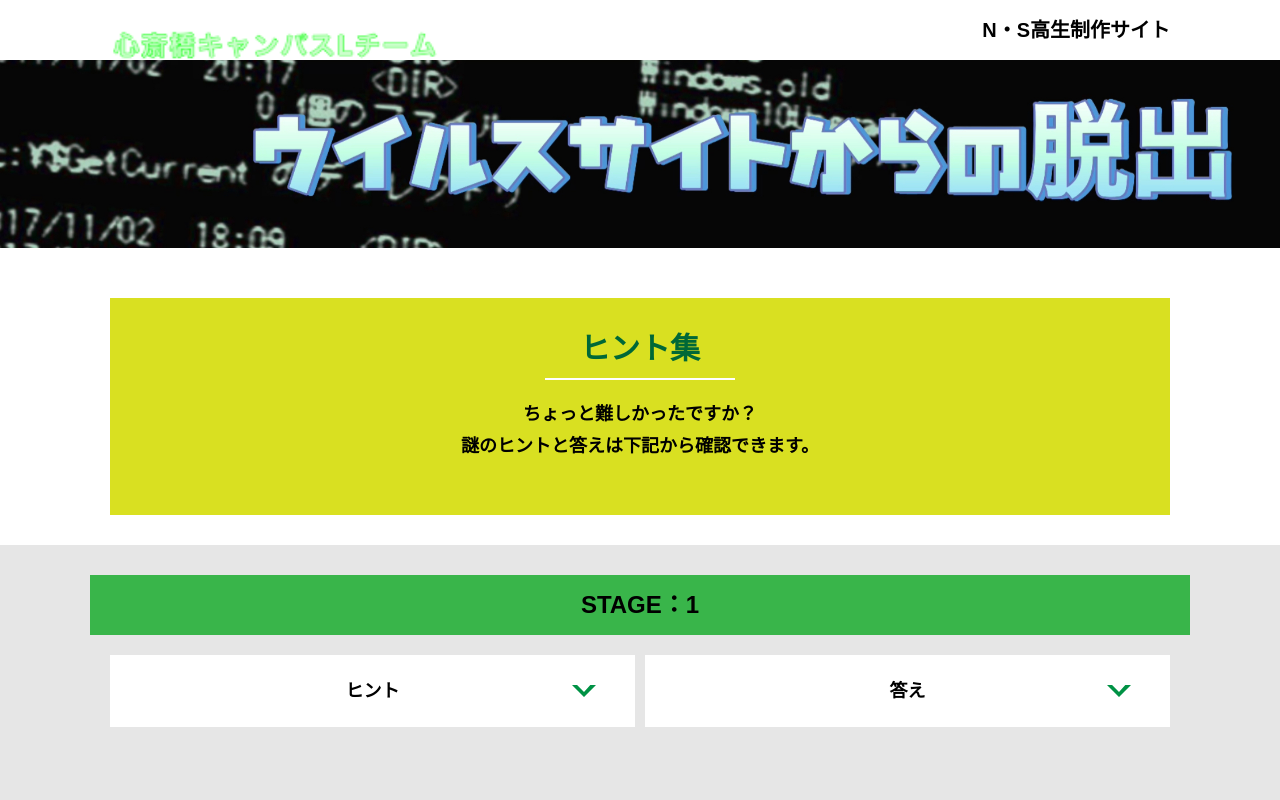
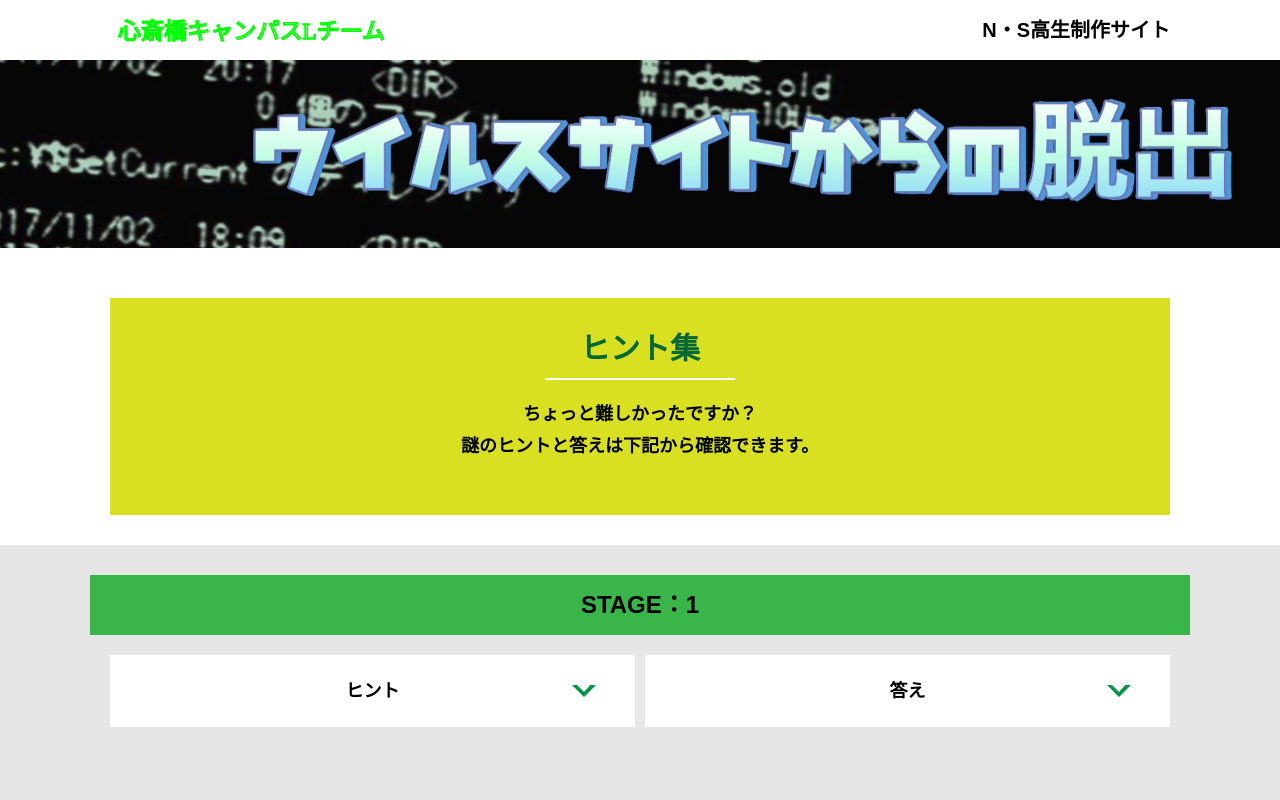
Before and after one commit to kota-iwagaki/alfa---sinsaibasi---L, a plain HTML site: page hint1.html in a window 1280 px wide. Shown: the top 800 px of the page. Drawn offline with Linux system fonts and the light colour scheme.

Commit message:
Update hint1.html

```diff
--- a/hint1.html
+++ b/hint1.html
@@ -17,7 +17,7 @@
   </svg>
   <header class="header">
     <div class="container">
-      <div class="header__logo"><img src="assets/images/teamlogo1.PNG" alt="チームロゴ"></div>
+      <div class="header__logo"><img src="assets/images/teamlogo2.svg" alt="チームロゴ"></div>
       <div class="header__name">N・S高生制作サイト</div>
     </div>
   </header>
```
